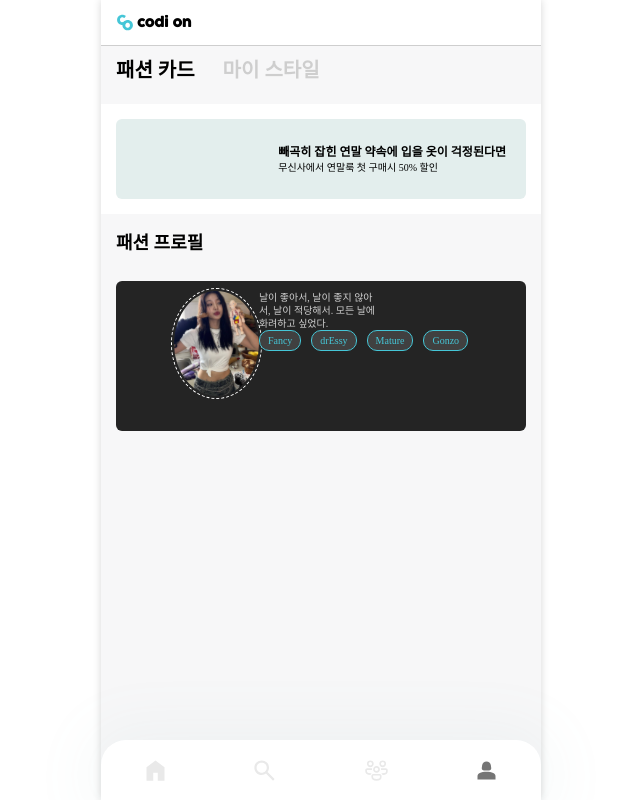
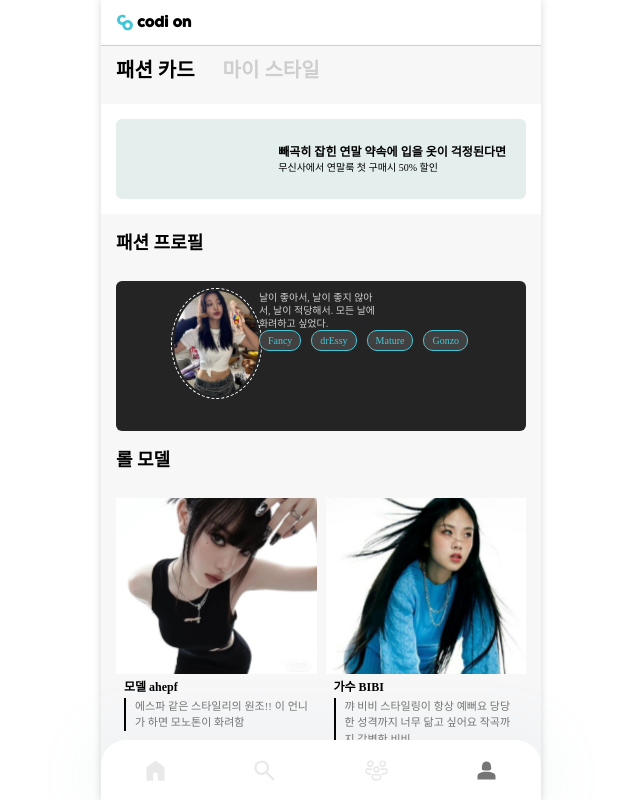
Before and after one commit to codyondev/codyon, a Next.js app: page / in a window 1280 px wide. Shown: the whole page, without its empty margins (319-959 px from the left). Built offline with nearby package versions, Linux system fonts and the light colour scheme; a web font is replaced by a local one.

Commit message:
feat: 롤모델 섹션 작업

```diff
--- a/pages/index.tsx
+++ b/pages/index.tsx
@@ -70,6 +70,52 @@ const Home: NextPage = function () {
           </div>
         </article>
       </section>
+      <section className="p-layoutX mt-[15px]">
+        <h2 className="font-bold text-lg">롤 모델 </h2>
+        <ul className="flex gap-x-[9px] mt-6">
+          <li className="w-[50%]">
+            <img
+              src="/images/ahepf.svg"
+              alt="BiBi"
+              className="w-full object-cover"
+            />
+            <div className="px-[8px]">
+              <span className="text-xs font-semibold">모델 ahepf</span>
+              <p
+                className="text-[11px] border-l-2 border-black pl-[9px] text-ellipsis overflow-hidden text-gray-75"
+                style={{
+                  display: '-webkit-box',
+                  WebkitLineClamp: 3,
+                  WebkitBoxOrient: 'vertical',
+                }}
+              >
+                에스파 같은 스타일리의 원조!! 이 언니가 하면 모노톤이 화려함
+              </p>
+            </div>
+          </li>
+          <li className="w-[50%]">
+            <img
+              src="/images/bibi.svg"
+              alt="BiBi"
+              className="w-full object-cover"
+            />
+            <div className="px-[8px]">
+              <span className="text-xs font-semibold">가수 BIBI</span>
+              <p
+                className="text-[11px] border-l-2 border-black pl-[9px] text-ellipsis overflow-hidden text-gray-75"
+                style={{
+                  display: '-webkit-box',
+                  WebkitLineClamp: 3,
+                  WebkitBoxOrient: 'vertical',
+                }}
+              >
+                꺄 비비 스타일링이 항상 예뻐요 당당한 성격까지 너무 닮고 싶어요
+                작곡까지 각볏한 비비...
+              </p>
+            </div>
+          </li>
+        </ul>
+      </section>
     </Layout>
   );
 };
```
Also changed, not shown: public/images/ahepf.svg (added), public/images/bibi.svg (added).
